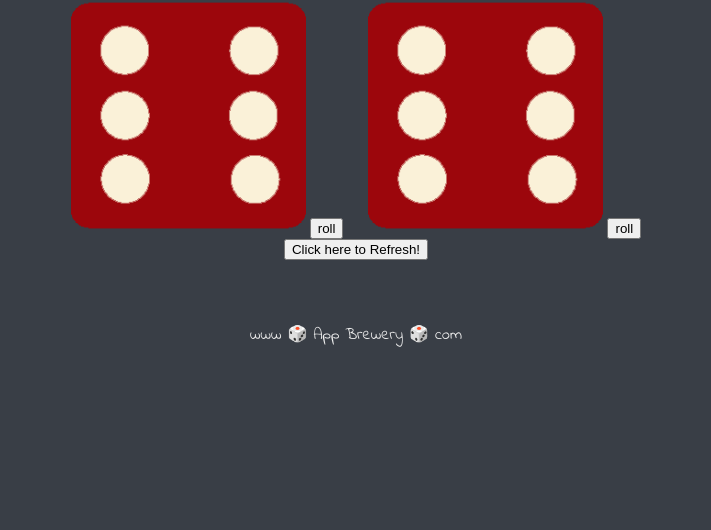
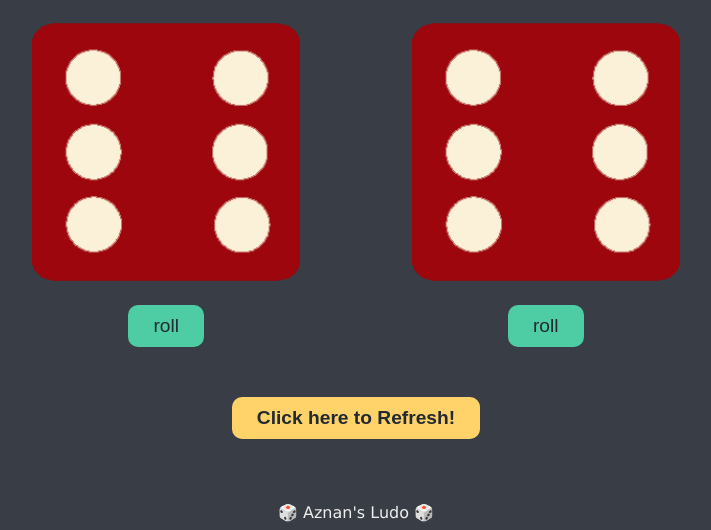
Before and after one commit to aznan27/dice-game, a plain HTML site: page dicee.html in a window 1280 px wide. Shown: the part 333-863 px from the top of the page, without its empty margins (284-995 px from the left). Before the commit the page ends 800 px from the top, so only its background shows below. Drawn offline with Linux system fonts and the light colour scheme.

Commit message:
added new styles

```diff
--- a/dicee.html
+++ b/dicee.html
@@ -29,7 +29,7 @@
     </div>
   </div>
 
-  <footer>www 🎲 App Brewery 🎲 com</footer>
+  <footer>🎲 Aznan's Ludo 🎲</footer>
 
   <script src="index.js"></script>
 </body>
--- a/styles.css
+++ b/styles.css
@@ -7,7 +7,7 @@
 .dice {
   text-align: center;
   display: inline-block;
-
+  margin: 20px;
 }
 
 body {
@@ -36,6 +36,41 @@ footer {
   margin-top: 5%;
   color: #EEEEEE;
   text-align: center;
-  font-family: 'Indie Flower', cursive;
+  font-family: 'Lucida Sans', 'Lucida Sans Regular', 'Lucida Grande', 'Lucida Sans Unicode', Geneva, Verdana, sans-serif;
+}
 
+/* 🎲 Button Styling */
+button {
+  background-color: #4ECCA3;
+  color: #232931;
+  border: none;
+  padding: 10px 25px;
+  border-radius: 10px;
+  font-size: 1.2rem;
+  cursor: pointer;
+  margin-top: 15px;
+  transition: all 0.2s ease;
 }
+
+button:hover {
+  background-color: #3bb48e;
+  transform: scale(1.05);
+}
+
+button:disabled {
+  background-color: #888;
+  cursor: not-allowed;
+}
+
+/* 🎯 Special styling for refresh button */
+.refresh {
+  display: inline-block;
+  margin-top: 30px;
+  background-color: #FFD369;
+  color: #232931;
+  font-weight: bold;
+}
+
+.refresh:hover {
+  background-color: #f8c64c;
+}
```
